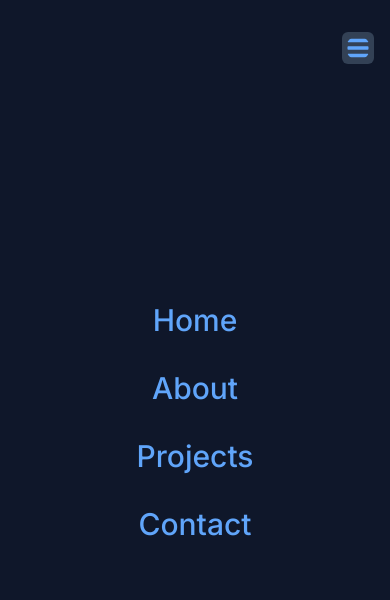
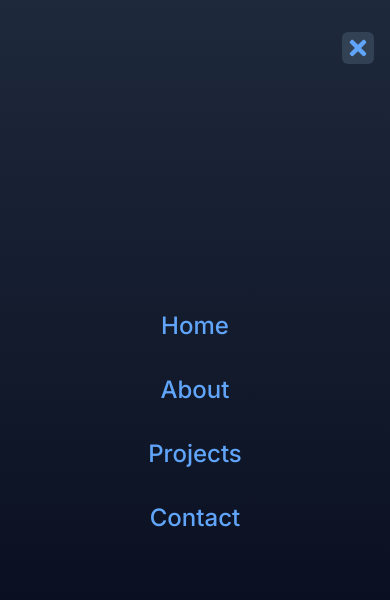
Before and after one commit to NikhilCode12/portfolio-nextjs, a Next.js app: page / in a window 390 px wide. Both pictures are taken after a click on the button 358 px from the left and 48 px from the top of the page. Shown: the top 600 px of the page. Built offline with nearby package versions, Linux system fonts and the light colour scheme.

Commit message:
update: mobile nav, home page done with framer-motion

```diff
--- a/package.json
+++ b/package.json
@@ -9,6 +9,7 @@
     "lint": "next lint"
   },
   "dependencies": {
+    "framer-motion": "^11.0.3",
     "next": "14.1.0",
     "react": "18",
     "react-dom": "18",
--- a/src/app/layout.js
+++ b/src/app/layout.js
@@ -14,11 +14,11 @@ export default function RootLayout({ children }) {
   return (
     <html lang="en">
       <body className={inter.className}>
-        <div className="w-screen h-screen bg-gradient-to-b from-gray-900 to-slate-800">
+        <div className="w-screen h-screen bg-gray-900">
           <div className="h-24">
             <Navbar />
           </div>
-          <div className="h-[calc(100vh - 6rem)]">{children}</div>
+          <div className="h-[calc(100vh-6rem)]">{children}</div>
         </div>
       </body>
     </html>
--- a/src/app/page.jsx
+++ b/src/app/page.jsx
@@ -1,5 +1,67 @@
+"use client";
+import Link from "next/link";
+import { FaCloudDownloadAlt, FaHandshake } from "react-icons/fa";
+import { motion } from "framer-motion";
+
+const spring = {
+  type: "spring",
+  stiffness: 500,
+  damping: 30,
+};
+
 const Homepage = () => {
-  return <div>Hello World</div>;
+  return (
+    <div className="h-full flex flex-col md:flex-row px-4 sm:px-8 md:px-12 lg:px-20 xl:px-48">
+      {/* 3d model container */}
+      <div className="h-1/2 md:h-full md:w-1/2 relative"></div>
+      {/* Home text and button container */}
+      <div className="h-1/2 md:h-full md:w-1/2 flex flex-col gap-6 items-center justify-center text-center md:text-left">
+        {/* Heading */}
+        <h1 className="text-3xl md:text-5xl font-bold">
+          Turning Ideas into Reality.
+        </h1>
+        {/* Subheading */}
+        <p className="text-sm md:text-lg text-blue-300">
+          I am a full stack web and react native developer with a passion for
+          creating beautiful, functional web and mobile applications.
+        </p>
+        {/* Buttons */}
+        <div className="md:w-full flex gap-4">
+          {/* Resume Download Button */}
+          <a href={"/resume_nikhil_sharma_2024.pdf"} download>
+            <motion.button
+              className="flex items-center gap-2 p-2 rounded-lg md:px-4 md:py-2 ring-2 ring-blue-400 bg-blue-400 text-slate-900 hover:bg-blue-500 active:bg-blue-400"
+              whileHover={{ scale: 1.05 }}
+              whileTap={{ scale: 0.95 }}
+              animate={{ scale: 1 }}
+              transition={spring}
+            >
+              <p className="text-sm md:text-md font-semibold">Resume</p>
+              <motion.span animate={{ y: [0, 5, 0] }}>
+                <FaCloudDownloadAlt className="text-slate-900 text-xl" />
+              </motion.span>
+            </motion.button>
+          </a>
+          {/* Hire me Button */}
+          <Link href="/contact">
+            <motion.button
+              whileHover={{ scale: 1.05 }}
+              whileTap={{ scale: 0.95 }}
+              animate={{ scale: 1 }}
+              transition={spring}
+              className="flex items-center gap-2 p-2 rounded-lg md:px-4 md:py-2 ring-2 ring-blue-400 hover:bg-slate-800 active:bg-slate-900"
+            >
+              <p className="text-sm md:text-md font-semibold">Hire Me</p>
+              <motion.span animate={{ rotate: [0, 10, -10, 0] }}>
+                <FaHandshake className="text-xl" />
+              </motion.span>
+              {/* <FaArrow */}
+            </motion.button>
+          </Link>
+        </div>
+      </div>
+    </div>
+  );
 };
 
 export default Homepage;
--- a/src/components/Navbar.jsx
+++ b/src/components/Navbar.jsx
@@ -7,8 +7,10 @@ import {
   FaGithub,
   FaLinkedin,
   FaTwitter,
+  FaTimes,
 } from "react-icons/fa";
 import "./navbar.css";
+import { motion } from "framer-motion";
 
 const menuBarItems = [
   { name: "Home", link: "/" },
@@ -20,9 +22,35 @@ const menuBarItems = [
 const Navbar = () => {
   const [showMenu, setShowMenu] = useState(false);
   const [activeLink, setActiveLink] = useState("Home");
+  const [crossIcon, setCrossIcon] = useState(false);
 
   const handleMenuButtonClick = () => {
+    setCrossIcon((prev) => !prev);
     setShowMenu((prev) => !prev);
+  };
+
+  const menuItemsDivVariants = {
+    hidden: {
+      x: "-100vw",
+    },
+    visible: {
+      x: 0,
+      transition: {
+        when: "beforeChildren",
+        staggerChildren: 0.2,
+      },
+    },
+  };
+
+  const menuListItemsVariants = {
+    hidden: {
+      x: -10,
+      opacity: 0,
+    },
+    visible: {
+      x: 0,
+      opacity: 1,
+    },
   };
 
   return (
@@ -39,7 +67,7 @@ const Navbar = () => {
         </Link>
       </div>
       {/* Links */}
-      <div className="hidden md:flex items-center md:gap-4 lg:gap-10 w-1/3 justify-center font-medium">
+      <div className="hidden md:flex items-center md:gap-10 lg:gap-10 w-1/3 justify-center font-medium">
         {menuBarItems.map((item) => {
           return (
             <Link
@@ -47,8 +75,8 @@ const Navbar = () => {
               href={item.link}
               className={`nav-links hover:text-blue-300 active:text-blue-500 ${
                 activeLink === item.name
-                  ? "text-blue-300 scale-[1.1] translate-y-[4px]"
-                  : null
+                  ? "text-blue-300 scale-[1.1] translate-y-[4px] active-link-nav"
+                  : undefined
               }`}
               onClick={() => setActiveLink(item.name)}
             >
@@ -102,26 +130,48 @@ const Navbar = () => {
       {/* Responsive Nav Menu*/}
       <div className="flex items-center md:hidden">
         {/* Menu button */}
-        <button
+        <motion.button
           className="z-50 relative bg-slate-700 rounded-md p-1"
+          whileTap={{ scale: 0.9 }}
           onClick={handleMenuButtonClick}
         >
+          {crossIcon ? (
+            <FaTimes
+              color="rgba(96,165,250,1)"
+              className="text-2xl rounded-full"
+            />
+          ) : (
             <FaBars
               color="rgba(96,165,250,1)"
               className="text-2xl rounded-full"
             />
-        </button>
+          )}
+        </motion.button>
         {/* Menu List */}
         {showMenu && (
-          <div className="flex flex-col items-center absolute top-0 left-0 w-screen h-screen bg-slate-900 text-blue-400 justify-center gap-8 text-3xl font-medium">
+          <motion.div
+            variants={menuItemsDivVariants}
+            initial="hidden"
+            animate="visible"
+            className="flex flex-col items-center absolute top-0 left-0 w-screen h-screen text-blue-400 justify-center gap-8 text-2xl font-medium z-40 bg-gradient-to-b from-slate-800 to-slate-950"
+          >
             {menuBarItems.map((item) => {
               return (
-                <Link key={item.name} href={item.link}>
+                <motion.div key={item.name} variants={menuListItemsVariants}>
+                  <Link
+                    href={item.link}
+                    onClick={() => {
+                      setShowMenu(false);
+                      setCrossIcon(false);
+                    }}
+                    className="nav-links"
+                  >
                     {item.name}
                   </Link>
+                </motion.div>
               );
             })}
-          </div>
+          </motion.div>
         )}
       </div>
     </nav>
--- /dev/null
+++ b/src/components/common/Button.jsx
@@ -0,0 +1,18 @@
+"use client";
+import { FaCloudDownloadAlt } from "react-icons/fa";
+
+const Button = ({ title, handleClick, className }) => {
+  return (
+    <button
+      className={`flex items-center gap-2 p-2 rounded-lg md:px-4 md:py-2 ${className}`}
+      onClick={handleClick}
+    >
+      <p className="text-sm md:text-md">{title}</p>
+      {title === "Resume" && (
+        <FaCloudDownloadAlt className="text-blue-300 text-lg" />
+      )}
+    </button>
+  );
+};
+
+export default Button;
--- a/src/components/navbar.css
+++ b/src/components/navbar.css
@@ -8,3 +8,14 @@
   transition: scale 0.2s ease-in-out;
   scale: 1.15;
 }
+
+.active-link-nav::before {
+  content: "";
+  position: absolute;
+  width: 100%;
+  height: 2px;
+  bottom: -5px;
+  left: 0;
+  border-radius: 100%;
+  background-color: rgb(88, 170, 197);
+}
```
Also changed, not shown: 2 other files (tests, documents, lock files or other folders). Lines whose indentation alone changed are shown as unchanged.
